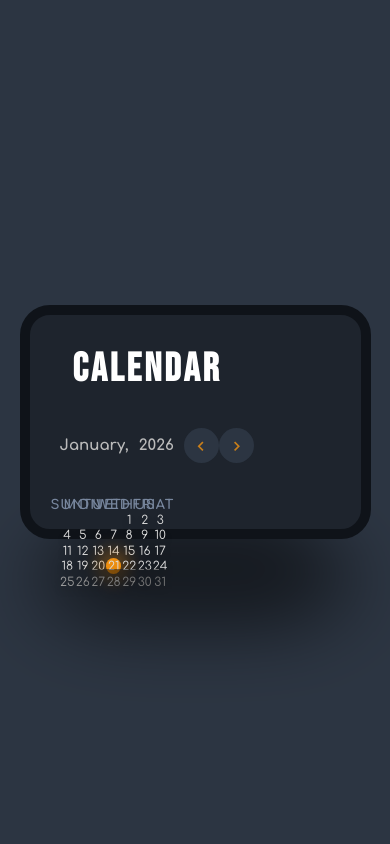
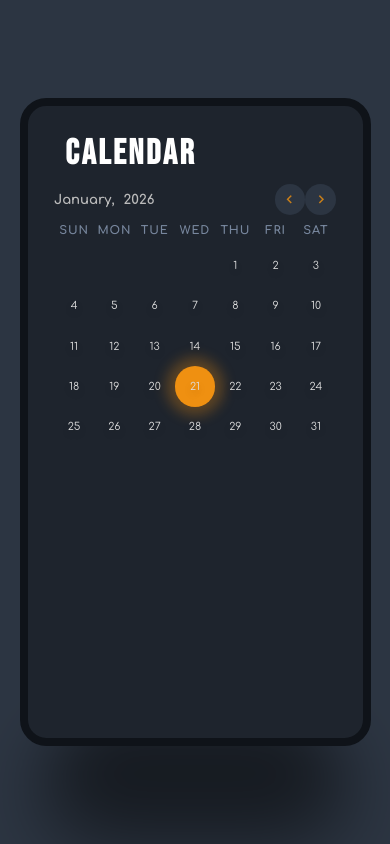
Before and after one commit to scottman256/ReactDemoApps, a React (Vite) app in the folder Calendar App/calendar-app/: page / in a window 390 px wide. Built offline with nearby package versions, Linux system fonts and the light colour scheme.

Commit message:
Lesson 9 Complete: made project responsive

```diff
--- a/Calendar App/calendar-app/src/Components/CalendarApp.css
+++ b/Calendar App/calendar-app/src/Components/CalendarApp.css
@@ -282,3 +282,98 @@
    color: #fff;
    cursor: pointer;
 }
+
+@media (max-width: 850px) {
+    .calendar-app {
+        flex-direction: column;
+        aspect-ratio: 3 / 2;
+        row-gap: 2rem;
+    }
+
+    .calendar {
+        width: 70%;
+        margin: auto;
+    }
+
+    .navigate-date {
+        margin: 1rem 0;
+    }
+
+    .weekdays {
+        margin: 1rem 0;
+    }
+
+    .events {
+        width: 80%;
+        margin:auto;
+    }
+
+    .event-popup {
+        top: 18%;
+        left: 50%;
+        transform: translateX(50%);
+        width: 60%;
+        aspect-ratio: 4 / 3;
+        row-gap: 1rem;
+    }
+
+    .event-popup-time {
+        width: clamp(5rem, 10cqi, 8rem);
+        font-size: clamp(1.5rem, 3cqi, 2.2rem)
+    }
+
+    .time-input input {
+        width: clamp(5rem, 10cqi, 8rem);
+        font-size: clamp(1.2rem, 2cqi, 1.6rem)
+    }
+
+    .event-popup textarea {
+        width: clamp(18rem, 35cqi, 28rem);
+    }
+
+    .event-popup textarea::placeholder {
+        font-size: clamp(1rem, 1.5cqi, 1.2rem);
+    }
+
+    .event-popup-btn {
+        width: clamp(18rem, 35cqi, 28rem);
+        font-size: clamp(1.5rem, 3cqi, 2.2rem);
+    }
+
+    .event-date {
+        font-size: clamp(1rem, 1.4cqi, 1.2rem);
+    }
+
+    .event-time {
+        font-size: clamp(1rem, 2cqi, 1.6rem);
+    }
+
+    .event-text {
+        font-size: clamp(1rem, 2.5cqi, 1.4rem);
+    }
+}
+
+@media (max-width: 500px) {
+    .calendar-app {
+        aspect-ratio: 10 / 9;
+    }
+
+    .calendar {
+        width: 100%
+    }
+
+    .event-popup {
+        top: 23%;
+        width: 80%;
+    }
+
+    .events {
+        width: 100%;
+    }
+}
+
+@media (max-width: 375px) {
+    .calendar-app {
+        aspect-ratio: 3 /2;
+    }
+}
--- a/Calendar App/calendar-app/src/index.css
+++ b/Calendar App/calendar-app/src/index.css
@@ -19,4 +19,11 @@
     display: grid;
     place-items: center;
     perspective: 100rem;
+    overflow: hidden
 }
+
+@media (max-width: 500px) {
+    html {
+        font-size: 55%
+    }
+}
```
